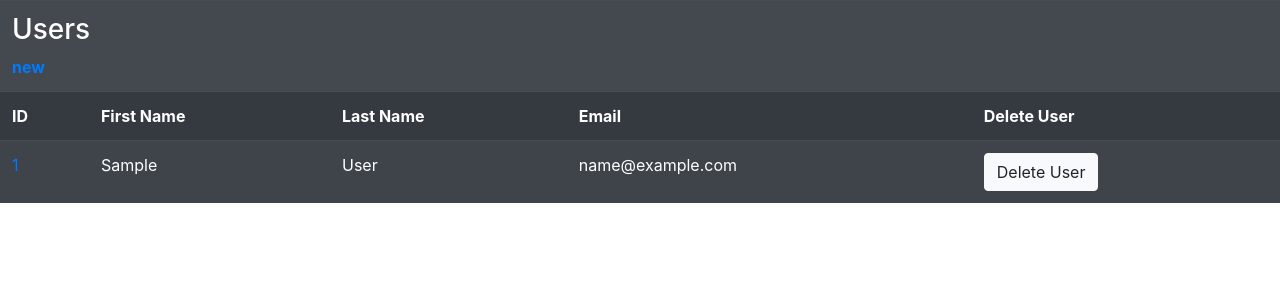
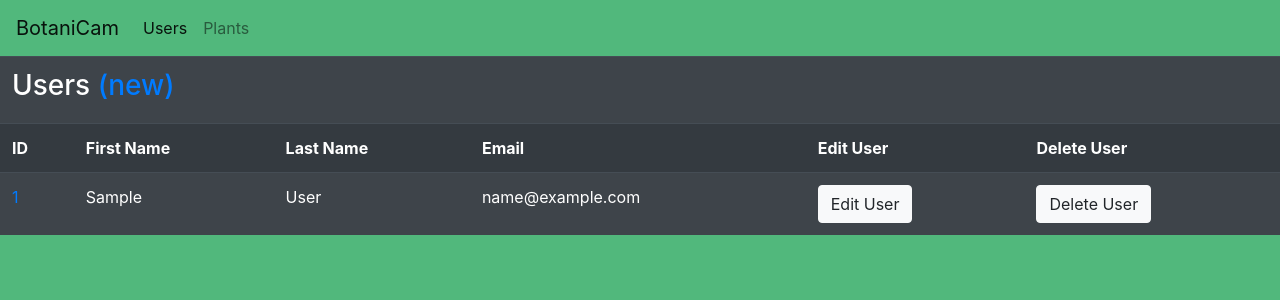
Before and after one commit to cubisttriangle/BotaniCam, a Python web app: template blueprints/users/templates/users/list.html in a window 1280 px wide. Shown: the top 300 px of the page. Run offline with Jinja, Linux system fonts and the light colour scheme; the template is opened without the code that fills it: most values are stand-ins (such as "Sample title", 1, 10 or a date in 2020); some libraries are stand-ins or nearby versions.

Commit message:
Add edit functionality. Code duplication is getting out of hand, so need to consolidate.

```diff
--- a/blueprints/users/templates/users/list.html
+++ b/blueprints/users/templates/users/list.html
@@ -6,8 +6,8 @@
   {% else %}
     <table class="table table-striped table-hover table-dark">
       <tr>
-        <th colspan="5">
-          <h3>Users</h3> <a href="{{url_for('users.add')}}">new</a>
+        <th colspan="6">
+          <h3>Users <a href="{{url_for('users.add')}}">(new)</a></h3>
         </th>
       </tr>
       <tr>
@@ -15,20 +15,22 @@
         <th>First Name</th>
         <th>Last Name</th>
         <th>Email</th>
+        <th>Edit User</th>
         <th>Delete User</th>
       </tr>
     {% for user in users %}
       {% set user_ref=url_for('users.user', id=user.id) %}
       {% set del_ref=url_for('users.delete', id=user.id) %}
+      {% set edit_ref="window.location='{}'".format( url_for('users.edit', id=user.id) ) %}
       <tr id="{{user.id}}">
         <td><a href="{{user_ref}}">{{user.id}}</a></td>
         <td>{{user.first_name}}</td>
         <td>{{user.last_name}}</td>
         <td>{{user.email}}</td>
-        <!--td><a href="{{del_ref}}">DeleteIcon</a></td-->
+        <td><button onclick="{{edit_ref}}" class="btn btn-light">Edit User</button></td>
         <td>
           <form name="deleteUser" action="{{del_ref}}" method="post">
-          <button type="submit" class="btn btn-light" name="id" value="{{user.id}}" class="link-button">Delete User</button>
+          <button type="submit" class="btn btn-light" class="link-button">Delete User</button>
           </form>
         </td>
       </tr>
--- a/templates/base.jinja
+++ b/templates/base.jinja
@@ -1,5 +1,6 @@
 <!DOCTYPE html>
 <html lang="en">
+
 <head>
     {% block head %}
     <link rel="stylesheet"
@@ -7,13 +8,40 @@
       integrity="sha384-9aIt2nRpC12Uk9gS9baDl411NQApFmC26EwAOH8WgZl5MYYxFfc+NcPb1dKGj7Sk"
       crossorigin="anonymous">
     <title>{% block title %}{% endblock %}</title>
+    <style> body { background-color: #51b87c; } </style>
     {% endblock %}
 </head>
+
 <body>
-    <div id="content">{% block content %}{% endblock %}</div>
-    <div id="footer">
-        {% block footer %}
-        {% endblock %}
-    </div>
+  <div id="nav">
+    {% block nav %}
+    {% set bcRef='https://github.com/cubisttriangle/BotaniCam' %}
+    {% set userRef=url_for('users.list') %}
+    {% set plantRef=url_for('plants.list') %}
+    <nav class="navbar navbar-expand-lg navbar-light">
+      <a class="navbar-brand" href="{{bcRef}}">BotaniCam</a>
+      <button class="navbar-toggler" type="button" data-toggle="collapse" data-target="#navbarNav" aria-controls="navbarNav" aria-expanded="false" aria-label="Toggle navigation">
+        <span class="navbar-toggler-icon"></span>
+      </button>
+      <div class="collapse navbar-collapse" id="navbarNav">
+        <ul class="navbar-nav">
+          <li class="nav-item active">
+            <a class="nav-link" href="{{userRef}}">Users<span class="sr-only">(current)</span></a>
+          </li>
+          <li class="nav-item">
+            <a class="nav-link" href="{{plantRef}}">Plants</a>
+          </li>
+        </ul>
+      </div>
+    </nav>
+  </div>
+  {% endblock %}
+
+  <div id="content">{% block content %}{% endblock %}</div>
+
+  <div id="footer">
+      {% block footer %}
+      {% endblock %}
+  </div>
 </body>
 </html>
```
Also changed, not shown: blueprints/plants/__init__.py (+31 -3 lines), blueprints/plants/templates/plants/add.html (+8 -1 lines), blueprints/plants/templates/plants/list.html (+6 -3 lines), blueprints/users/__init__.py (+32 -5 lines), blueprints/users/templates/users/add.html (+8 -1 lines).
